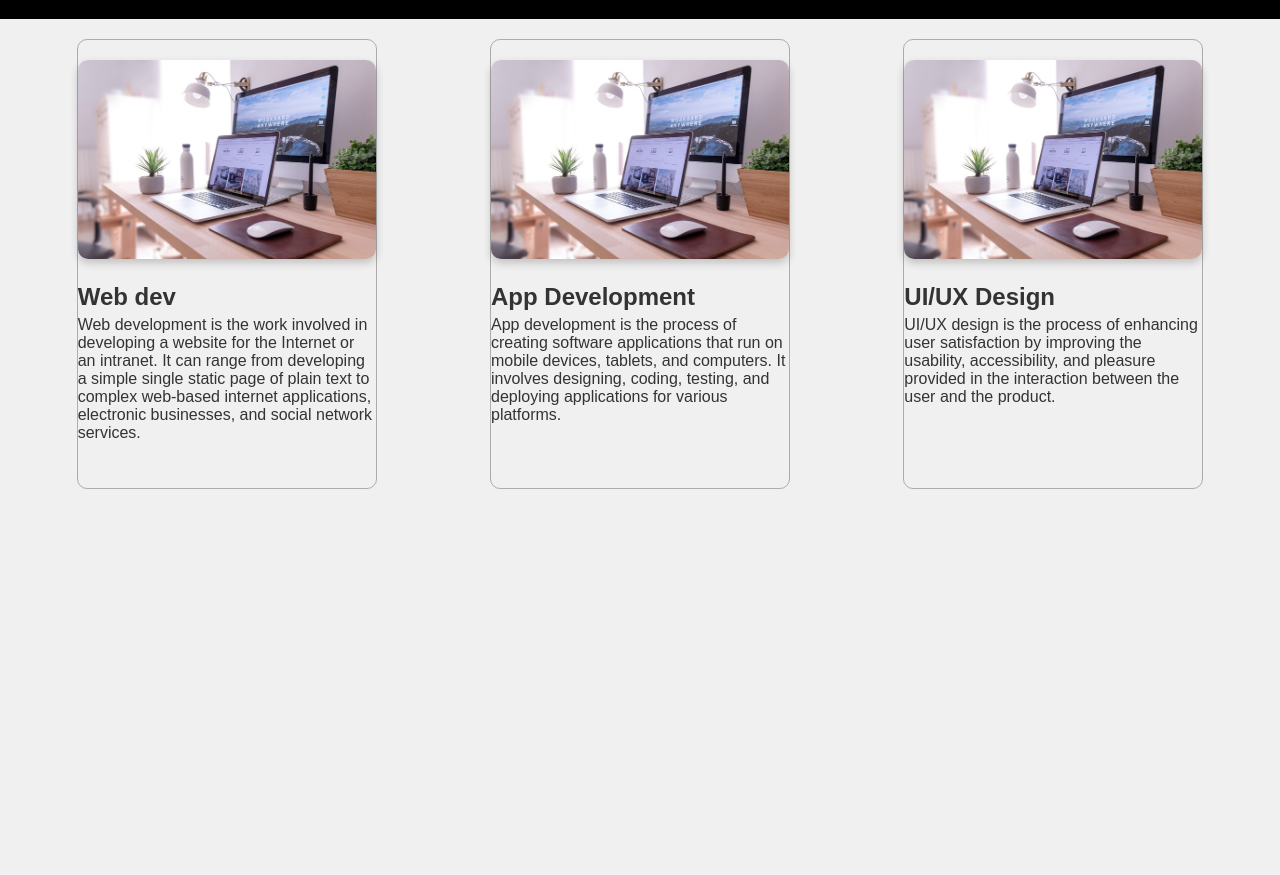
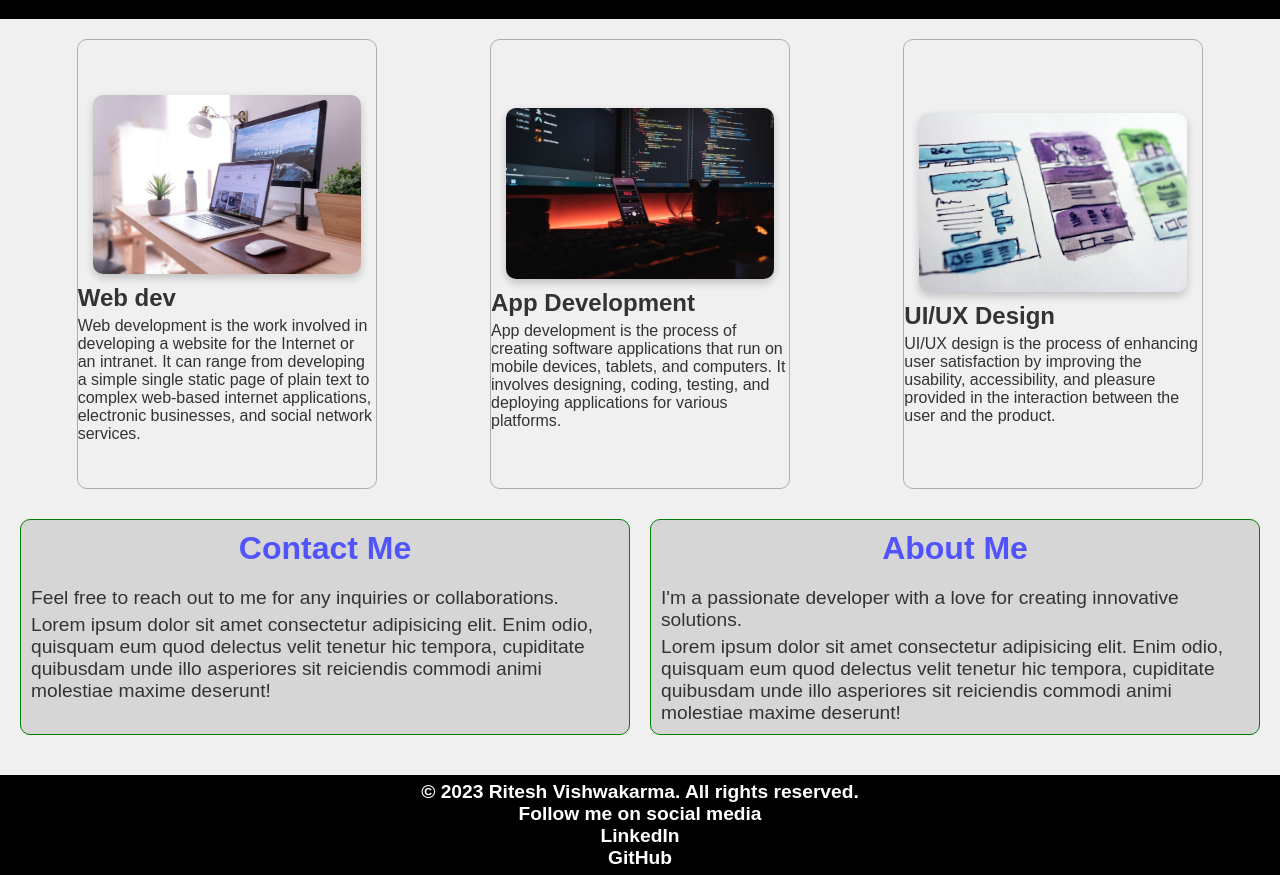
Before and after one commit to RiteshhVishwakarma/project-1st-year, a plain HTML site: page project-1/index.html in a window 1280 px wide. Shown: the part 721-1596 px from the top of the page. Before the commit the page ends 1210 px from the top, so only its background shows below. Drawn offline with Linux system fonts and the light colour scheme.

Commit message:
project 1 done

```diff
--- a/project-1/index.html
+++ b/project-1/index.html
@@ -34,7 +34,7 @@
 
       <!-- Card 2 -->
       <section class="card">
-        <img src="assests/Web-dev.jpg" alt="" />
+        <img src="assests/app dev.jpg" alt="" />
         <h2>App Development</h2>
         <p>
           App development is the process of creating software applications that
@@ -45,7 +45,7 @@
 
       <!-- card 3 -->
       <section class="card">
-        <img src="assests/Web-dev.jpg" alt="" />
+        <img src="assests/ui-ux.jpg" alt="" />
         <h2>UI/UX Design</h2>
         <p>
           UI/UX design is the process of enhancing user satisfaction by
@@ -62,11 +62,9 @@
 
 
 
+    <section id="main-two">
 
-
-
-    <!-- <section>
-      <section>
+      <section class="card-two">
         <h2>Contact Me</h2>
         <p>Feel free to reach out to me for any inquiries or collaborations.</p>
         <p>
@@ -76,7 +74,7 @@
           maxime deserunt!
         </p>
       </section>
-      <section>
+      <section class="card-two">
         <h2>About Me</h2>
         <p>
           I'm a passionate developer with a love for creating innovative
@@ -90,13 +88,15 @@
         </p>
       </section>
     </section>
+
+
     <footer>
       <p>© 2023 Ritesh Vishwakarma. All rights reserved.</p>
-      <p>Follow me on social media:</p>
-      <ul>
-        <li><a href="#">LinkedIn</a></li>
-        <li><a href="#">GitHub</a></li>
+      <p>Follow me on social media</p>
+      <ul type="none">
+        <li><a href="https://www.linkedin.com/in/ritesh-vishwakarma-272907229/">LinkedIn</a></li>
+        <li><a href="https://github.com/RiteshhVishwakarma">GitHub</a></li>
       </ul>
-    </footer> -->
+    </footer>
   </body>
 </html>
--- a/project-1/style.css
+++ b/project-1/style.css
@@ -72,11 +72,16 @@ header{
     width: 300px;
     /* background-color: white; */
     border-radius: 10px;
+    display: flex;
+    flex-direction: column;
+    justify-content: center;
+    align-items: start;
 }
 .services .card img{
     height: auto;
-    max-width: 100%;
-    margin: 20px auto;
+    max-width: 90%;
+    margin: 10px auto;
+    /* padding: 0 10px; */
     border-radius: 10px;
     box-shadow: 0 4px 8px rgba(0, 0, 0, 0.2); */
     /* border: 1px solid black; */
@@ -99,6 +104,81 @@ header{
     transition: 0.3s;
 }
 
+form{
+    padding: 100px;
+    display: flex;
+    justify-content: center;
+    align-items: center;
+    flex-direction: column;
+    gap: 20px;
+    margin-top: 20px;
+}
+
+
+#main-two {
+    display: flex;
+    justify-content: space-between;
+    gap: 20px;
+    padding: 20px;
+    margin-top: 80px;
+    /* border: 1px solid black; */
+  }
+
+  .card-two {
+    flex: 1;
+    padding: 10px;
+    background-color: #d6d6d6;
+    border-radius: 10px;
+    border: 1px solid green;
+  }
+  .card-two:hover {
+    transform: scale(1.02);
+    transition: 0.3s;
+  }
+
+  #main-two h2 {
+    text-align: center;
+    font-size: 2rem;
+    font-weight: 600;
+    margin-bottom: 20px;
+    color: #5153fc;
+  }
+
+    #main-two p {
+        text-align: start;
+        font-size: 1.2rem;
+        margin-top: 5px;
+        color: #333;
+    }
+
+    footer{
+        background-color: black;
+        color: white;
+        padding: 20px;
+        text-align: center;
+        margin-top: 20px;
+        width: 100%;
+        height: 100px;
+        display: flex;
+        justify-content: center;
+        align-items: center;
+        flex-direction: column;
+    }
+
+    footer p{
+        font-size: 1.2rem;
+        font-weight: 600;
+    }
+
+    footer a{
+        color: white;
+        text-decoration: none;
+        font-size: 1.2rem;
+        font-weight: 600;
+    }
+    footer a:hover{
+        text-decoration: underline;
+    }
 
 
 @media (max-width: 425px) {
@@ -148,4 +228,18 @@ header{
         margin: 10px auto;
     }
 
-}
+    #main-two{
+        flex-direction: column;
+        padding: 10px;
+        margin-top: 10px;
+    }
+
+    .card-two {
+        width: 100%;
+        height: auto;
+        margin: 10px 0;
+        text-wrap: wrap;
+        padding: 10px;
+    }
+
+}}
```
